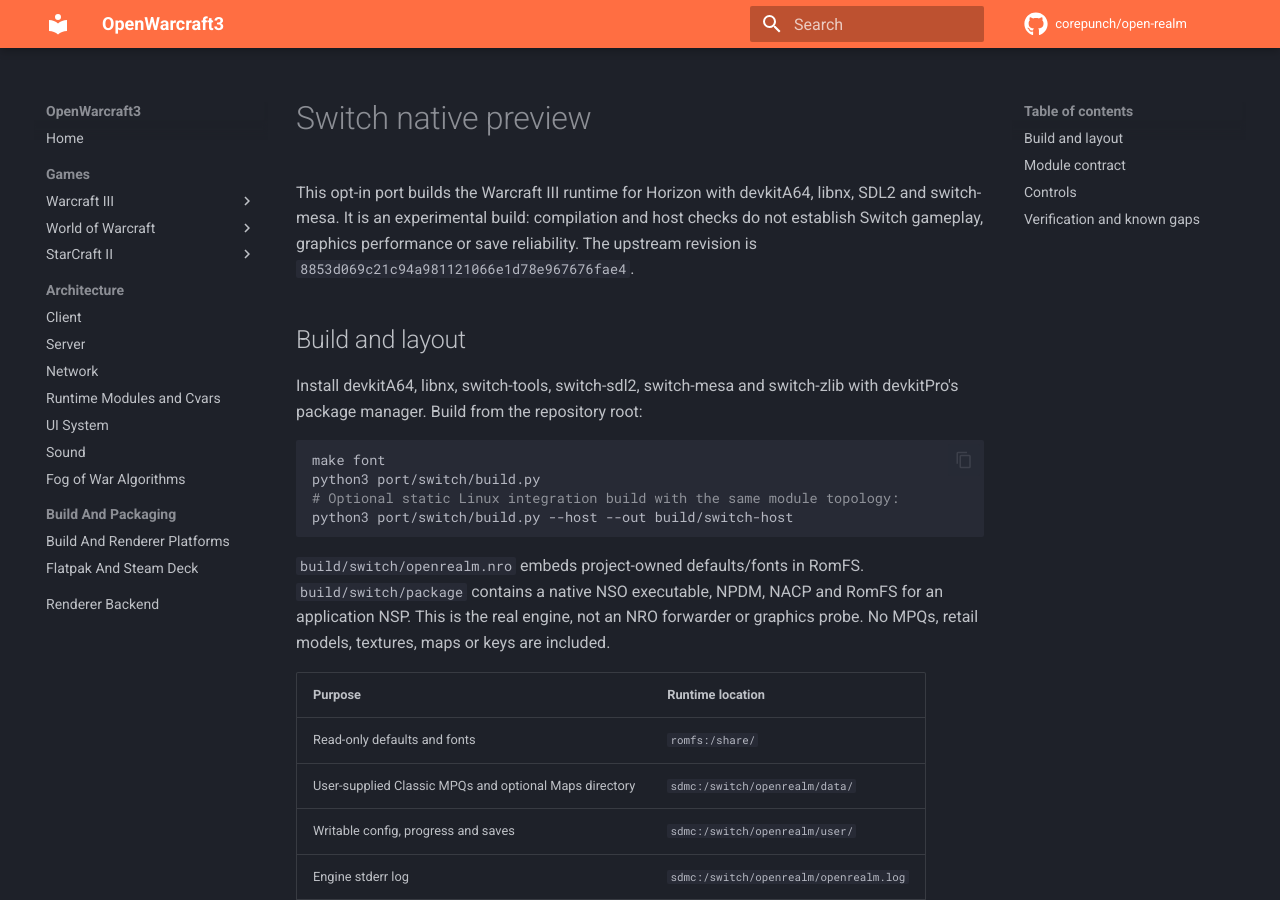
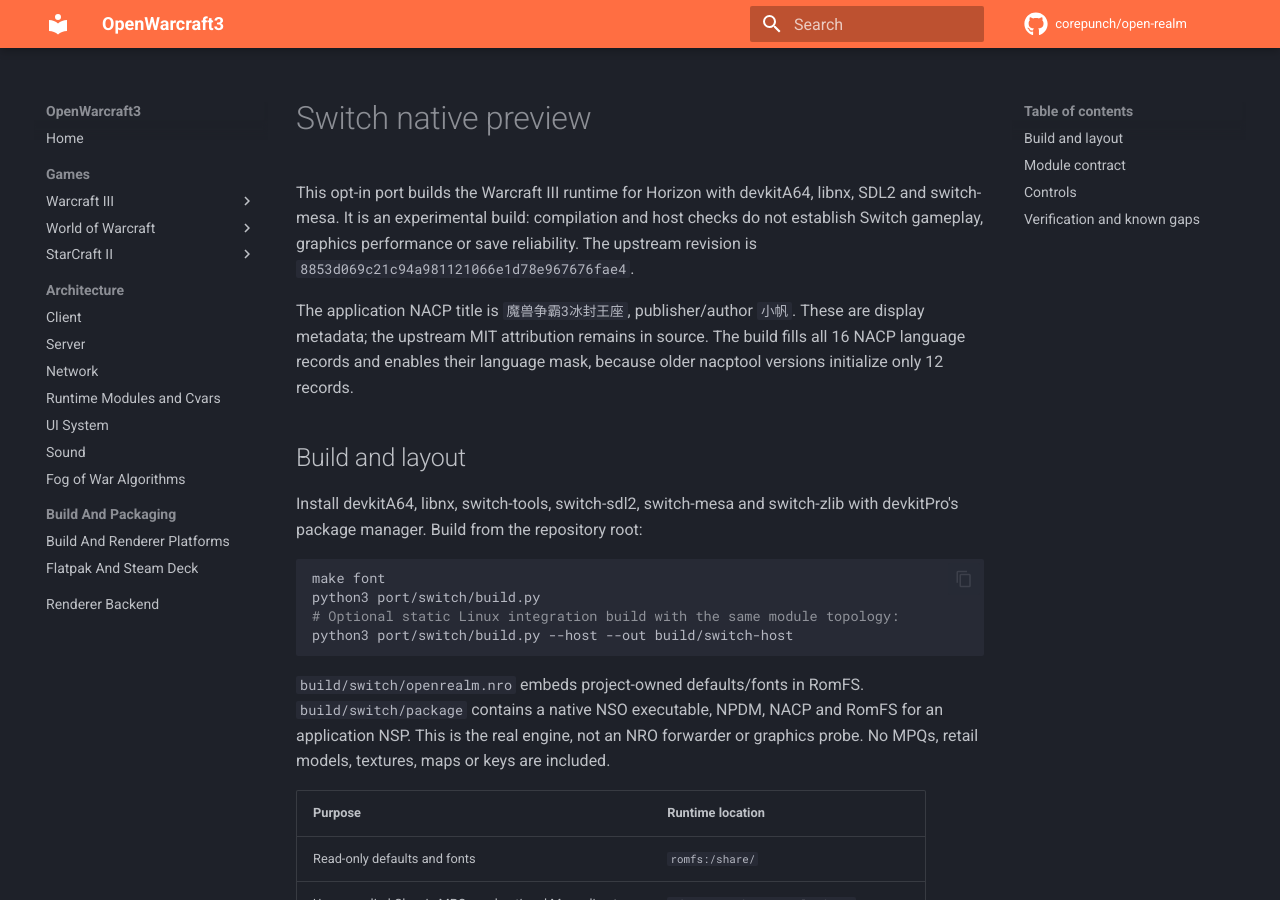
Before and after one commit to zqzhuhai-commits/Warcraft3-switch, an MkDocs documentation site: the page built from docs/platform/switch.md, in a window 1280 px wide and 900 px high. Built offline with MkDocs 1.6.1 and Material for MkDocs 9.7.7, drawn with Linux system fonts in a browser that asks for light colours; comment, search, counter and statistics services are not loaded.

Commit message:
Set Chinese application title and XiaoFan author in all language metadata; publish 0.1.2

```diff
--- a/docs/platform/switch.md
+++ b/docs/platform/switch.md
@@ -4,6 +4,11 @@
 libnx, SDL2 and switch-mesa. It is an experimental build: compilation and host
 checks do not establish Switch gameplay, graphics performance or save reliability.
 The upstream revision is `8853d069c21c94a981121066e1d78e967676fae4`.
+
+The application NACP title is `魔兽争霸3冰封王座`, publisher/author `小帆`.
+These are display metadata; the upstream MIT attribution remains in source.
+The build fills all 16 NACP language records and enables their language mask,
+because older nacptool versions initialize only 12 records.
 
 ## Build and layout
 
```
Also changed, not shown: README.md (+3 -1 lines), RELEASE.md (+7 -13 lines), 9 other files.
